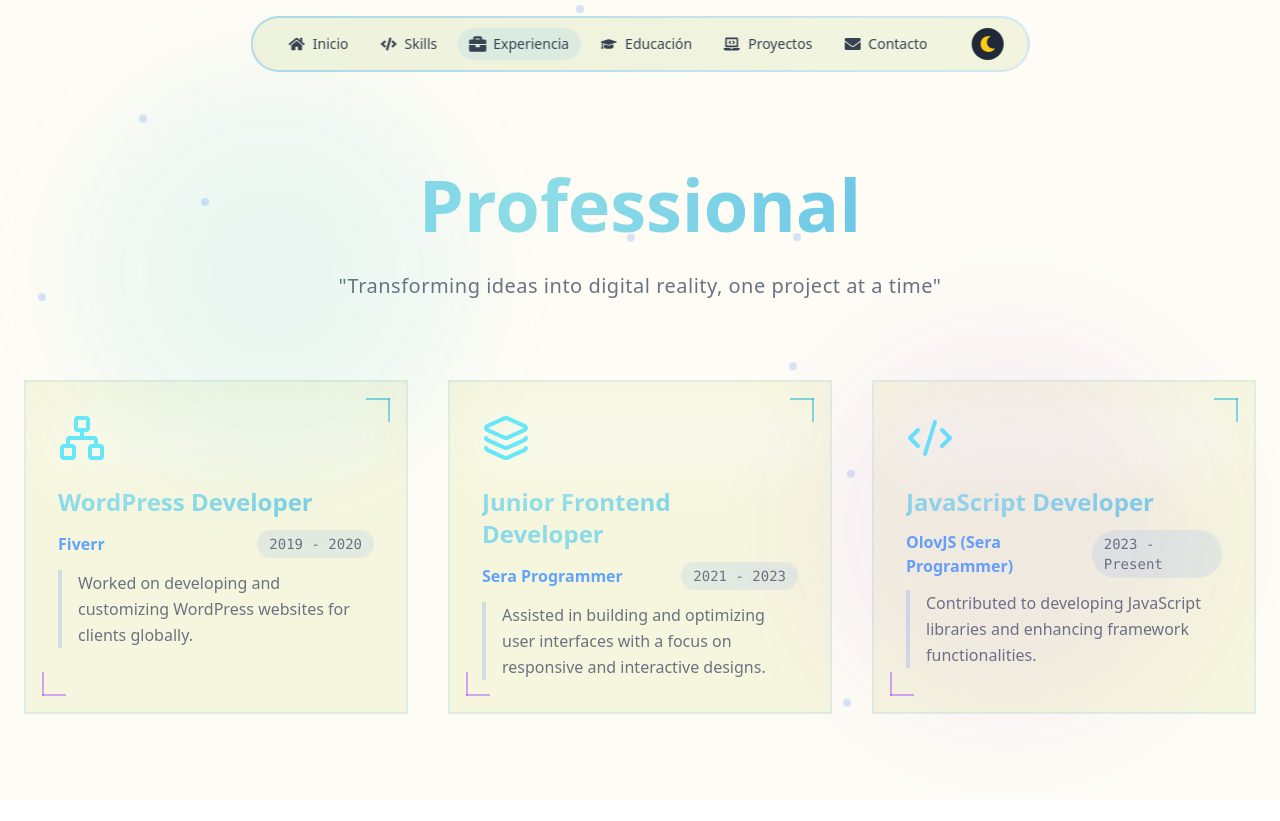
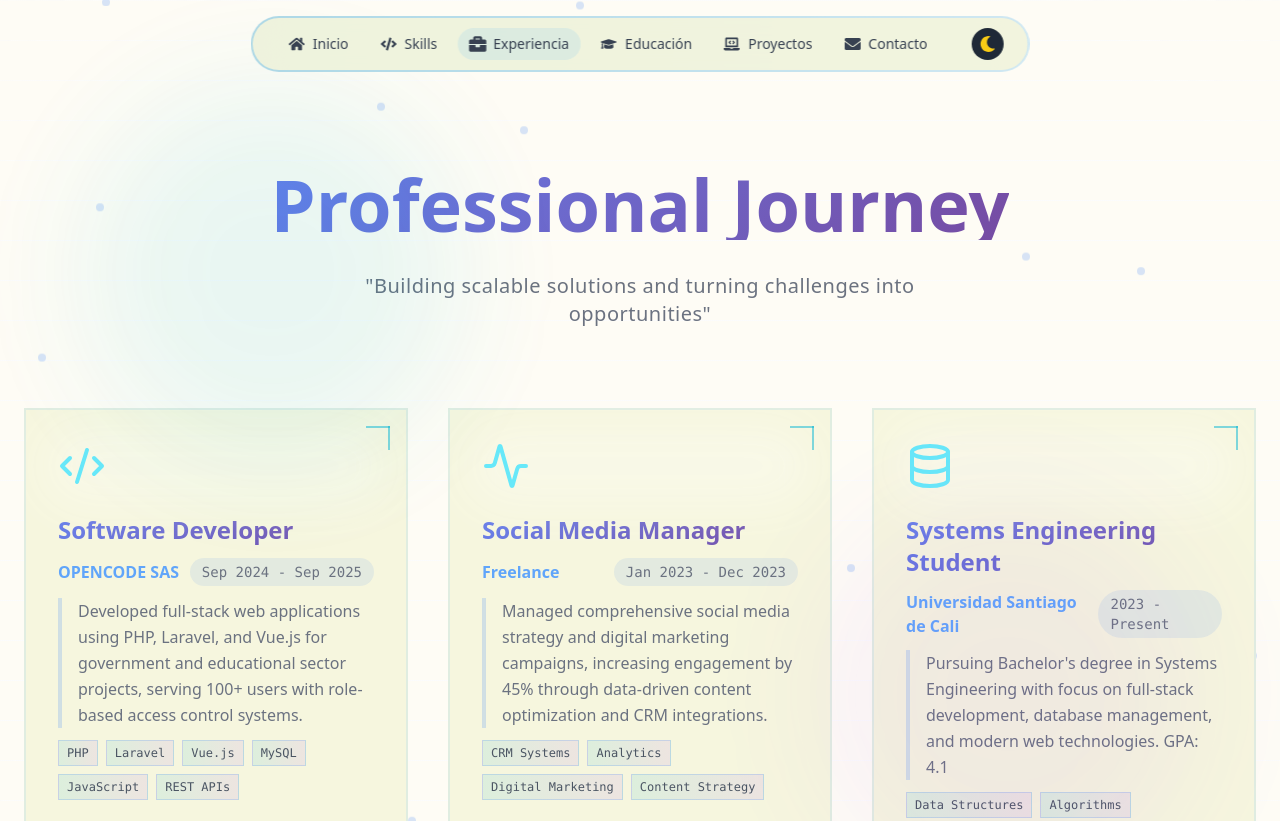
Before and after one commit to Nahia-24/Portfolio, a React (Vite) app: page /experience in a window 1280 px wide. Shown: the top 821 px of the page. Before the commit the page ends 800 px from the top, so only its background shows below. Built offline with nearby package versions, Linux system fonts and the light colour scheme.

Commit message:
Update Experience.jsx

```diff
--- a/src/pages/Experience/Experience.jsx
+++ b/src/pages/Experience/Experience.jsx
@@ -1,5 +1,5 @@
 import React from "react";
-import { Code2, Activity, Cpu, Layers, Network, Binary } from "lucide-react";
+import { Code2, Activity, Cpu, Layers, Network, Binary, Database, Globe } from "lucide-react";
 
 const ExperienceCard = ({
   title,
@@ -7,6 +7,7 @@ const ExperienceCard = ({
   period,
   description,
   icon: Icon,
+  technologies,
 }) => (
   <div className="group relative overflow-hidden transform hover:-translate-y-2 transition-all duration-300">
     {/* Glass morphism effect */}
@@ -36,6 +37,20 @@ const ExperienceCard = ({
         <p className="text-gray-500 border-l-4 border-blue-500/20 pl-4 mt-4 leading-relaxed">
           {description}
         </p>
+
+        {/* Technologies badges */}
+        {technologies && (
+          <div className="flex flex-wrap gap-2 mt-4">
+            {technologies.map((tech, idx) => (
+              <span
+                key={idx}
+                className="text-xs font-mono bg-gradient-to-r from-cyan-500/10 to-purple-500/10 text-gray-600 px-2 py-1 rounded-md border border-blue-500/20"
+              >
+                {tech}
+              </span>
+            ))}
+          </div>
+        )}
       </div>
 
       {/* Decorative elements */}
@@ -54,28 +69,31 @@ const ExperienceCard = ({
 const ExperienceSection = () => {
   const experiences = [
     {
-      icon: Network,
-      title: "WordPress Developer",
-      company: "Fiverr",
-      period: "2019 - 2020",
+      icon: Code2,
+      title: "Software Developer",
+      company: "OPENCODE SAS",
+      period: "Sep 2024 - Sep 2025",
       description:
-        "Worked on developing and customizing WordPress websites for clients globally.",
+        "Developed full-stack web applications using PHP, Laravel, and Vue.js for government and educational sector projects, serving 100+ users with role-based access control systems.",
+      technologies: ["PHP", "Laravel", "Vue.js", "MySQL", "JavaScript", "REST APIs"]
     },
     {
-      icon: Layers,
-      title: "Junior Frontend Developer",
-      company: "Sera Programmer",
-      period: "2021 - 2023",
+      icon: Activity,
+      title: "Social Media Manager",
+      company: "Freelance",
+      period: "Jan 2023 - Dec 2023",
       description:
-        "Assisted in building and optimizing user interfaces with a focus on responsive and interactive designs.",
+        "Managed comprehensive social media strategy and digital marketing campaigns, increasing engagement by 45% through data-driven content optimization and CRM integrations.",
+      technologies: ["CRM Systems", "Analytics", "Digital Marketing", "Content Strategy"]
     },
     {
-      icon: Code2,
-      title: "JavaScript Developer",
-      company: "OlovJS (Sera Programmer)",
+      icon: Database,
+      title: "Systems Engineering Student",
+      company: "Universidad Santiago de Cali",
       period: "2023 - Present",
       description:
-        "Contributed to developing JavaScript libraries and enhancing framework functionalities.",
+        "Pursuing Bachelor's degree in Systems Engineering with focus on full-stack development, database management, and modern web technologies. GPA: 4.1",
+      technologies: ["Data Structures", "Algorithms", "Software Architecture", "Problem Solving"]
     },
   ];
 
@@ -86,7 +104,7 @@ const ExperienceSection = () => {
         <div className="absolute inset-0 bg-[#fefcf5]" />
 
         {/* Grid background */}
-        <div className="absolute inset-0 bg-[linear-gradient(rgba(252, 252, 252, 0.75)_1px,transparent_1px),linear-gradient(rgba(252, 252, 252, 0.75)_1px,transparent_1px)] bg-[size:40px_40px] [mask-image:radial-gradient(ellipse_80%_80%_at_50%_50%,#000_70%,transparent_100%)]" />
+        <div className="absolute inset-0 bg-[linear-gradient(rgba(252,_252,_252,_0.75)_1px,transparent_1px),linear-gradient(rgba(252,_252,_252,_0.75)_1px,transparent_1px)] bg-[size:40px_40px] [mask-image:radial-gradient(ellipse_80%_80%_at_50%_50%,#000_70%,transparent_100%)]" />
 
         {/* Animated particles */}
         <div className="absolute inset-0">
@@ -98,6 +116,7 @@ const ExperienceSection = () => {
                 top: `${Math.random() * 100}%`,
                 left: `${Math.random() * 100}%`,
                 animationDelay: `${Math.random() * 5}s`,
+                animation: `float ${3 + Math.random() * 2}s ease-in-out infinite`
               }}
             />
           ))}
@@ -109,12 +128,12 @@ const ExperienceSection = () => {
           <div className="flex flex-col items-center space-y-8 mb-20">
             <div className="relative">
               <h2 className="text-5xl md:text-7xl font-bold text-center bg-clip-text text-transparent gradient-text">
-                Professional
+                Professional Journey
               </h2>
               <div className="absolute inset-0 -z-10 bg-gradient-to-r from-cyan-500/20 to-purple-500/20 blur-3xl rounded-full" />
             </div>
             <p className="text-lg md:text-xl text-gray-500 font-medium tracking-wide text-center max-w-2xl">
-              "Transforming ideas into digital reality, one project at a time"
+              "Building scalable solutions and turning challenges into opportunities"
             </p>
           </div>
 
@@ -128,8 +147,39 @@ const ExperienceSection = () => {
 
         {/* Enhanced background effects */}
         <div className="absolute top-20 left-20 w-96 h-96 bg-cyan-500/10 rounded-full filter blur-3xl animate-pulse" />
-        <div className="absolute bottom-20 right-20 w-96 h-96 bg-purple-500/10 rounded-full filter blur-3xl animate-pulse delay-1000" />
+        <div className="absolute bottom-20 right-20 w-96 h-96 bg-purple-500/10 rounded-full filter blur-3xl animate-pulse" style={{animationDelay: '1s'}} />
       </div>
+
+      <style jsx>{`
+        @keyframes float {
+          0%, 100% {
+            transform: translateY(0px);
+          }
+          50% {
+            transform: translateY(-20px);
+          }
+        }
+
+        .gradient-text {
+          background: linear-gradient(135deg, #667eea 0%, #764ba2 100%);
+          -webkit-background-clip: text;
+          -webkit-text-fill-color: transparent;
+        }
+
+        @keyframes gradient-xy {
+          0%, 100% {
+            background-position: 0% 50%;
+          }
+          50% {
+            background-position: 100% 50%;
+          }
+        }
+
+        .animate-gradient-xy {
+          background-size: 200% 200%;
+          animation: gradient-xy 3s ease infinite;
+        }
+      `}</style>
     </>
   );
 };
```
